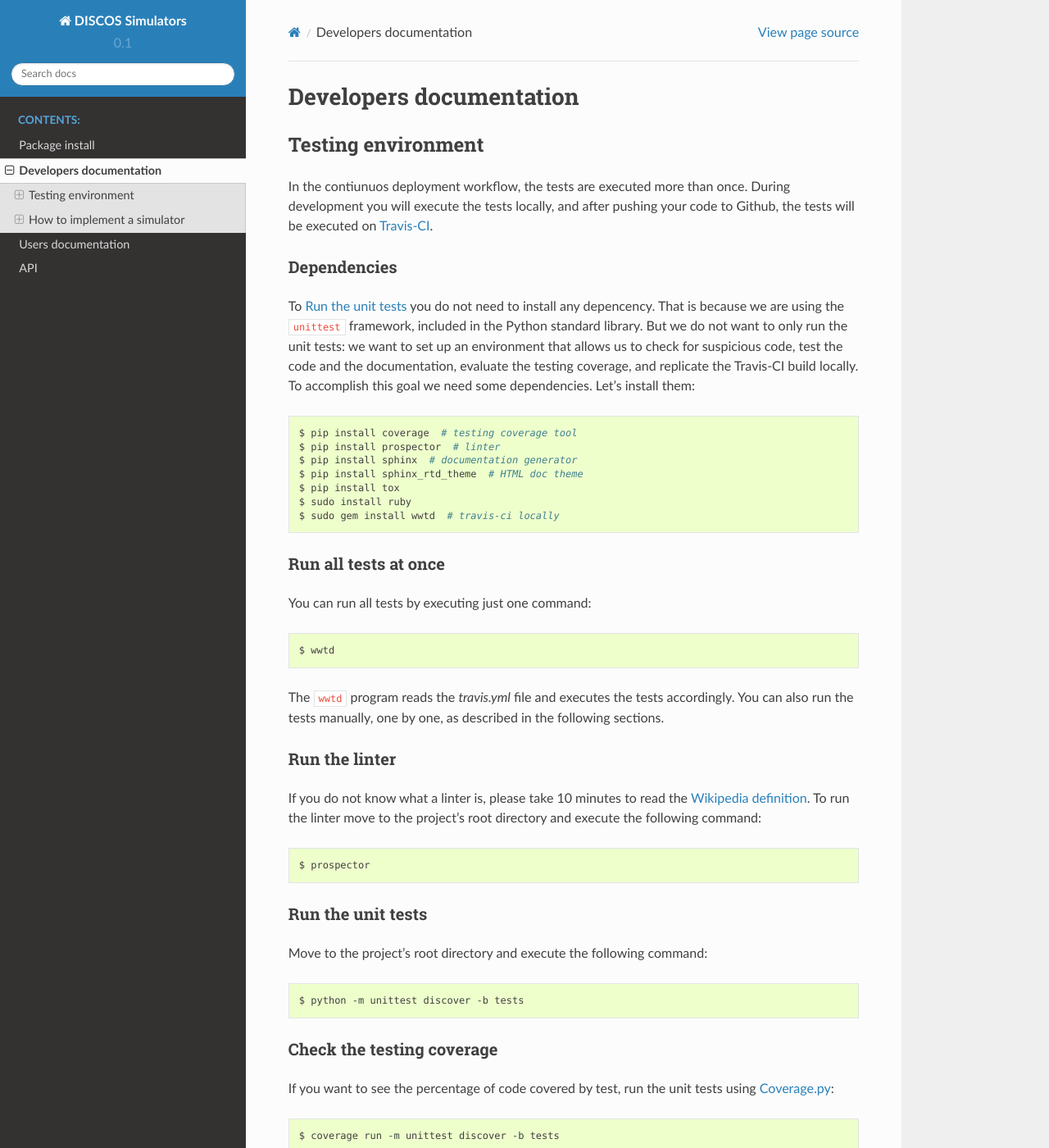
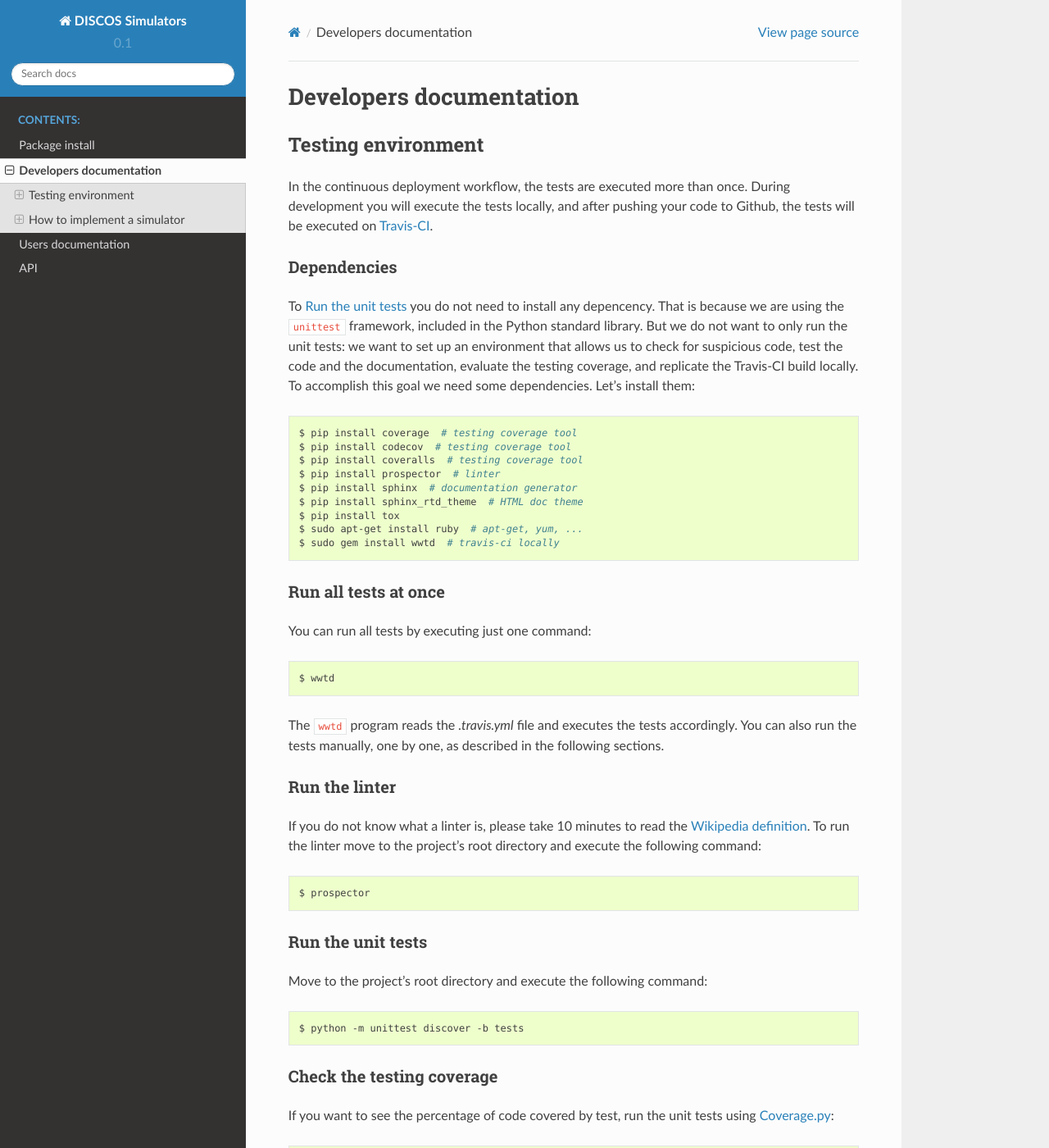
Before and after one commit to discos/simulators, a Sphinx documentation site: the page built from doc/developers.rst, in a window 1280 px wide and 1400 px high. Shown: the whole window at 82% size. Built offline with Sphinx 7.4.7 and the Read the Docs theme 2.0.0, drawn with Linux system fonts in a browser that asks for light colours.

Commit message:
Fix some typos and other problems in the doc

```diff
--- a/doc/developers.rst
+++ b/doc/developers.rst
@@ -6,7 +6,7 @@ Developers documentation
 
 Testing environment
 ===================
-In the contiunuos deployment workflow, the tests are executed more than
+In the continuous deployment workflow, the tests are executed more than
 once.  During development you will execute the tests locally, and
 after pushing your code to Github, the tests will be executed on
 `Travis-CI <https://travis-ci.org/>`__.
@@ -25,11 +25,13 @@ we need some dependencies.  Let's install them:
 .. code-block:: shell
 
    $ pip install coverage  # testing coverage tool
+   $ pip install codecov  # testing coverage tool
+   $ pip install coveralls  # testing coverage tool
    $ pip install prospector  # linter
    $ pip install sphinx  # documentation generator
    $ pip install sphinx_rtd_theme  # HTML doc theme
    $ pip install tox
-   $ sudo install ruby
+   $ sudo apt-get install ruby  # apt-get, yum, ...
    $ sudo gem install wwtd  # travis-ci locally
 
 
@@ -41,7 +43,7 @@ You can run all tests by executing just one command:
 
    $ wwtd
 
-The ``wwtd`` program reads the *travis.yml* file and executes
+The ``wwtd`` program reads the *.travis.yml* file and executes
 the tests accordingly.  You can also run the tests manually,
 one by one, as described in the following sections.
 
--- a/doc/setup.rst
+++ b/doc/setup.rst
@@ -40,4 +40,4 @@ inside the repository directory:
 
 This command will install all the simulator libraries and scripts into your
 Python environment, and you will be able to use it and test it as soon as the
-previous command's execution is completed.
+previous command execution is completed.
```
